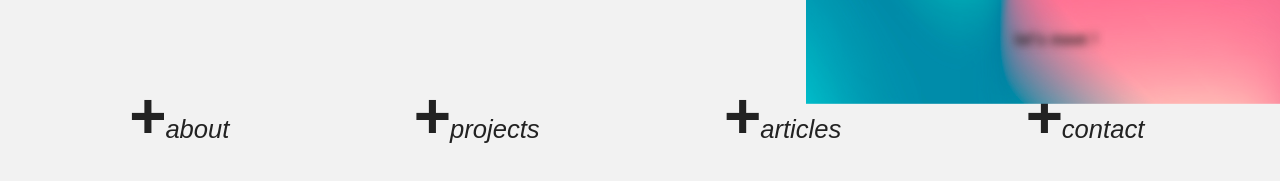
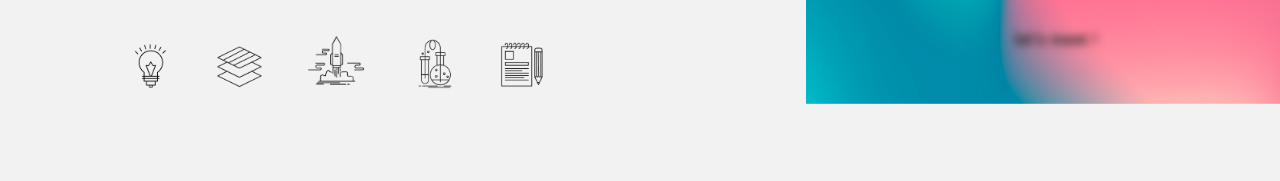
Before and after one commit to Alicexplore/My_Portfolio, a plain HTML site: page hello.html in a window 1280 px wide. Shown: the part 517-698 px from the top of the page. Drawn offline with Linux system fonts and the light colour scheme; a web font is replaced by a local one.

Commit message:
menu icons

```diff
--- a/hello.css
+++ b/hello.css
@@ -386,3 +386,27 @@ header h4 {
     margin-top: -33vw;
     margin-left: 65vw;
 }
+
+.icons {
+    margin-left: 10vw;
+}
+
+.icon1 {
+
+}
+
+.icon2 {
+    margin-left: 3vw;
+}
+
+.icon3 {
+    margin-left: 3vw;
+}
+
+.icon4 {
+    margin-left: 3vw;
+}
+
+.icon5 {
+    margin-left: 3vw;
+}
--- a/hello.html
+++ b/hello.html
@@ -47,20 +47,29 @@
         <p style="z-index: 2;position:relative;" class="span1">WELCOME</p>
         <p style="z-index: 2;position:relative;" class="span2">ON MY<br>WEBSITE</p>
         <p style="z-index: 2;position:relative;" class="myname">_my name is Alice Bergonhe.</p>
-        <img style="z-index: 1;position:relative;" class="hand" src="./IMG/hand-03.png" alt="rock salute" width="25%">
+        <img style="z-index: 1;position:relative;" class="hand" src="./IMG/simpsonhand-03.png" alt="rock salute" width="25%">
+        <div class="icons">
+            <a style="z-index: index 1;position:relative;" class="icon1" href="About.html"><img src="./IMG/icon1-05.png" alt="light icon" width="4%"></a>
+            <a style="z-index: index 1;position:relative;" class="icon2" href="About.html"><img src="./IMG/icon2-05.png" alt="light icon" width="4%"></a>
+            <a style="z-index: index 1;position:relative;" class="icon3" href="About.html"><img src="./IMG/icon3-05.png" alt="light icon" width="5.5%"></a>
+            <a style="z-index: index 1;position:relative;" class="icon4" href="About.html"><img src="./IMG/icon4-05.png" alt="light icon" width="4%"></a>
+            <a style="z-index: index 1;position:relative;" class="icon5" href="About.html"><img src="./IMG/icon5-05.png" alt="light icon" width="4%"></a>
+        </div>
     </div>
-    <!-- <div class="homelink">
-        <a class="homelink1" style="text-decoration:none;" href="About.html">about</a> <br>
-        <a class="homelink2" style="text-decoration:none;" href="Projects.html">projects</a> <br>
-        <a class="homelink3" style="text-decoration:none;" href="Articles.html">articles</a> <br>
-        <a class="homelink4" style="text-decoration:none;" href="Contact.html">contact</a>
-    </div> -->
-    <div class="link">
+    <!-- <div class="link">
         <a class="link1" style="text-decoration:none;" href="About.html"><span class="plus">+</span>about</a>
         <a class="link2" style="text-decoration:none;" href="Projects.html"><span class="plus">+</span>projects</a>
         <a class="link3" style="text-decoration:none;" href="Articles.html"><span class="plus">+</span>articles</a>
-        <a class="link4" style="text-decoration:none;" href="Contact.html"><span class="plus">+</span>contact</a>
-    </div>
+        <a class="link4" style="text-decoration:none;" href="Contact.html"><span class="plus">+</span>contact</a> -->
+        <!-- <a class="link3" style="text-decoration:none;" href="Articles.html"><span class="plus">+</span>videos</a> -->
+    <!-- </div> -->
+    <!-- <div class="icons">
+        <a style="z-index: index 1;position:relative;" class="icon1" href="About.html"><img src="./IMG/icon1-05.png" alt="light icon" width="4%"></a>
+        <a style="z-index: index 1;position:relative;" class="icon2" href="About.html"><img src="./IMG/icon2-05.png" alt="light icon" width="4%"></a>
+        <a style="z-index: index 1;position:relative;" class="icon3" href="About.html"><img src="./IMG/icon3-05.png" alt="light icon" width="5.5%"></a>
+        <a style="z-index: index 1;position:relative;" class="icon4" href="About.html"><img src="./IMG/icon4-05.png" alt="light icon" width="4%"></a>
+        <a style="z-index: index 1;position:relative;" class="icon5" href="About.html"><img src="./IMG/icon5-05.png" alt="light icon" width="4%"></a>
+    </div> -->
     <script src="hello.js"></script>
 </body>
 </html>
```
Also changed, not shown: IMG/icon1-05.png (added), IMG/icon2-05.png (added), IMG/icon3-05.png (added), IMG/icon4-05.png (added), IMG/icon5-05.png (added).
